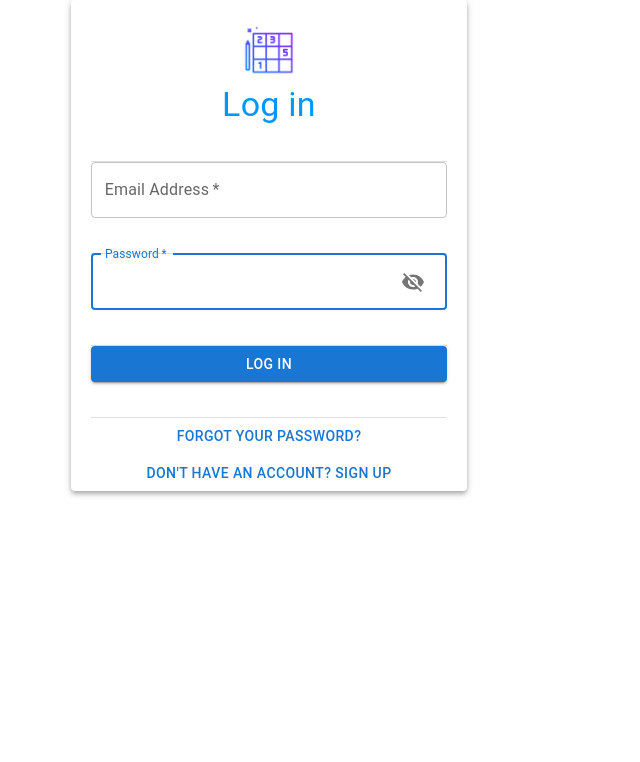
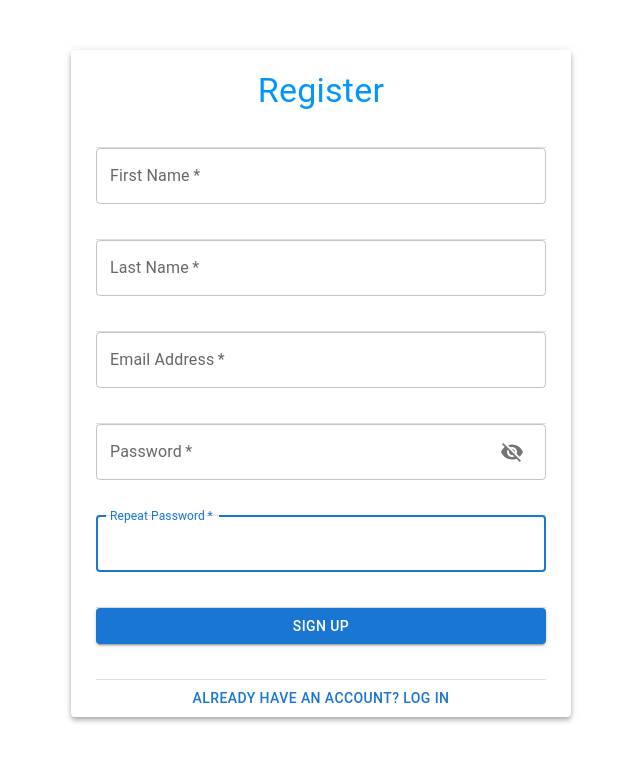
Before and after one commit to teadulellari/Sudoku_Solver, a React (Create React App) app in the folder client/: page /signup in a window 1280 px wide. Shown: the top 762 px of the page, without its empty margins (371-1011 px from the left). Built offline with nearby package versions, Linux system fonts and the light colour scheme.

Commit message:
Implemented the Register  and Navbar components

```diff
--- a/client/src/App.js
+++ b/client/src/App.jsx
@@ -13,7 +13,6 @@ function App() {
         <Routes>
         <Route path='/sudoku' exact element={<Home /> } />
         <Route path="/login" exact element={<LoginView />} />
-        <Route path="/login" exact element={<SignupView />} />
         <Route path="/signup" exact element={<SignupView />} />
 
         </Routes>
--- a/client/src/components/Auth/Login.js
+++ b/client/src/components/Auth/Login.jsx
@@ -15,7 +15,6 @@ import VisibilityIcon from "@mui/icons-material/Visibility";
 import  "./login.css";
 import { useNavigate } from "react-router-dom";
 import sudokuImg from "../../images/sudoku.png";
-import Signup from "./Signup";
 
 const initialState = { email: "", password: "" };
 
@@ -52,17 +51,17 @@ const Login = () => {
   };
 
   return (
-    <Container component="main" maxWidth="xs">
-      <Paper elevation={4} className="loginPaper">
+    <Container component="main"  id ="container">
+      <Paper elevation={4} id="loginPaper">
         <form className="loginForm" onSubmit={handleSubmit}>
-          <Grid>
-            <img src={sudokuImg} className="logo" />
-            <Typography variant="h4" className="loginTitle">
+          <Grid >
+            <img src={sudokuImg} id="loginLogo" alt="sudoku-logo"/>
+            <Typography variant="h4" id="loginTitle">
               Log in
             </Typography>
             <Divider className="divider" />
             <TextField
-              className="field"
+              id="field1"
               name="email"
               variant="outlined"
               required
@@ -76,7 +75,7 @@ const Login = () => {
             />
             <Divider className="divider" />
             <TextField
-              className="field"
+              id="field2"
               name="password"
               variant="outlined"
               required
@@ -108,14 +107,13 @@ const Login = () => {
               variant="contained"
               color="primary"
             >
-              {" "}
               Log in
             </Button>
             <Divider className="divider" />
-            <Button variant="text" className="field">
+            <Button variant="text" id="buttonField1" >
               Forgot your password?
             </Button>
-            <Button variant="text" className="field" onClick={handleSubmitSignup} >
+            <Button variant="text" id="buttonField2" onClick={handleSubmitSignup} >
               Don't have an account? Sign Up
             </Button>
           </Grid>
--- a/client/src/components/Auth/Signup.js
+++ b/client/src/components/Auth/Register.jsx
@@ -13,6 +13,7 @@ import {
 import VisibilityOffIcon from "@mui/icons-material/VisibilityOff";
 import VisibilityIcon from "@mui/icons-material/Visibility";
 import { useNavigate } from "react-router-dom";
+import './register.css';
 import './login.css'
 
 const initialState = {
@@ -44,12 +45,12 @@ const Signup = () => {
 
 
   return (
-    <Container>
-      <Paper>
-        <form onSubmit={handleSubmit}>
+    <Container  maxWidth="xs">
+      <Paper elevation={4}  id= "signupPaper">
+        <form onSubmit={handleSubmit} className="loginForm">
           <Grid>
-            <Typography variant="h4" className="loginTitle">
-              Sign up
+            <Typography variant="h4" id="signupTitle">
+              Register
             </Typography>
             <Divider className="divider" />
             <TextField
@@ -64,6 +65,7 @@ const Signup = () => {
               autoComplete="name"
               type="name"
             />
+            <Divider className="divider" />
             <TextField
               className="field"
               name="lastName"
@@ -76,6 +78,7 @@ const Signup = () => {
               autoComplete="name"
               type="name"
             />
+            <Divider className="divider" />
             <TextField
               className="field"
               name="email"
@@ -88,6 +91,7 @@ const Signup = () => {
               autoComplete="email"
               type="email"
             />
+            <Divider className="divider" />
             <TextField
               className="field"
               name="password"
@@ -113,6 +117,7 @@ const Signup = () => {
                 ),
               }}
             />
+            <Divider className="divider" />
             <TextField
               className="field"
               name="password"
@@ -122,22 +127,23 @@ const Signup = () => {
               label="Repeat Password"
               onChange={handleChange}
               autoFocus
-              type={showPassword ? "text" : "password"}
+              type="password"
               spacing={2}
-              InputProps={{
-                endAdornment: (
-                  <InputAdornment position="end">
-                    <IconButton onClick={handleShowPassword}>
-                      {showPassword ? (
-                        <VisibilityIcon />
-                      ) : (
-                        <VisibilityOffIcon />
-                      )}
-                    </IconButton>
-                  </InputAdornment>
-                ),
-              }}
             />
+            <Divider className="divider" />
+            <Button
+              className="loginButton field"
+              type="submit"
+              fullWidth
+              variant="contained"
+              color="primary"
+            >
+              Sign up
+            </Button>
+            <Divider className="divider" />
+            <Button variant="text" id="buttonField1" >
+              Already have an account? Log in
+            </Button>
           </Grid>
         </form>
       </Paper>
--- a/client/src/components/Auth/login.css
+++ b/client/src/components/Auth/login.css
@@ -1,37 +1,36 @@
-.loginPaper.MUIPaper-root {
+#container {
+  margin-top: 80px;
+}
+#loginPaper {
   display: flex;
   justify-content: space-between;
-  align-items: space-around;
   width: 400px;
   height: 500px;
   margin-top: 90px;
+  margin: auto;
 }
 
-.loginTitle {
+#loginTitle {
   color: #0096ff;
   text-align: center;
-  margin-bottom: 10%;
-  margin-top: 15px;
+  margin: auto;
 }
 
 form {
   width: 90%;
-  margin-top: 50px;
+
   align-items: right;
   text-align: right;
   margin: auto;
   text-align: center;
 }
 
-.divider.MuiDivider-root {
+.divider {
   height: 35px;
 }
 
-.logo {
+#loginLogo {
   width: 60px;
   height: 60px;
-  margin-left: auto;
-  margin-right: auto;
-  margin-top: -30px;
-  margin-top: 20px;
+
 }
--- /dev/null
+++ b/client/src/components/Auth/register.css
@@ -0,0 +1,15 @@
+#signupPaper {
+    display: flex;
+    justify-content: center;
+    align-items: space-around;
+    width: 500px;
+    height: fit-content;
+   margin: auto;
+   margin-top: 50px;
+
+}
+
+#signupTitle {
+margin-top: 20px;
+color: #0096ff;
+}
--- a/client/src/components/View/Home.js
+++ b/client/src/components/View/Home.jsx
@@ -12,7 +12,7 @@ const Home = () => {
 
     return(
 
-        <Container className="container">
+        <Container className="container" >
             <Navbar />
 
         </Container>
--- a/client/src/components/View/SignupView.js
+++ b/client/src/components/View/SignupView.jsx
@@ -1,17 +1,17 @@
 import React from "react";
 import { Container, Grid, AppBar } from "@mui/material";
-import Signup from "../Auth/Login";
+import Register from "../Auth/Register";
 
 const LoginView = () => {
   return (
     <Container>
-      <Grid>
+      <Grid >
         <AppBar
           className="appBar"
           position="static"
           color="primary"
         />
-        <Signup />
+        <Register />
       </Grid>
     </Container>
   );
```
Also changed, not shown: client/src/components/Auth/signup.css (deleted), client/src/components/Navbar/Navbar.jsx (renamed from client/src/components/Navbar/Navbar.js), client/src/components/View/LoginView.jsx (renamed from client/src/components/View/LoginView.js).
